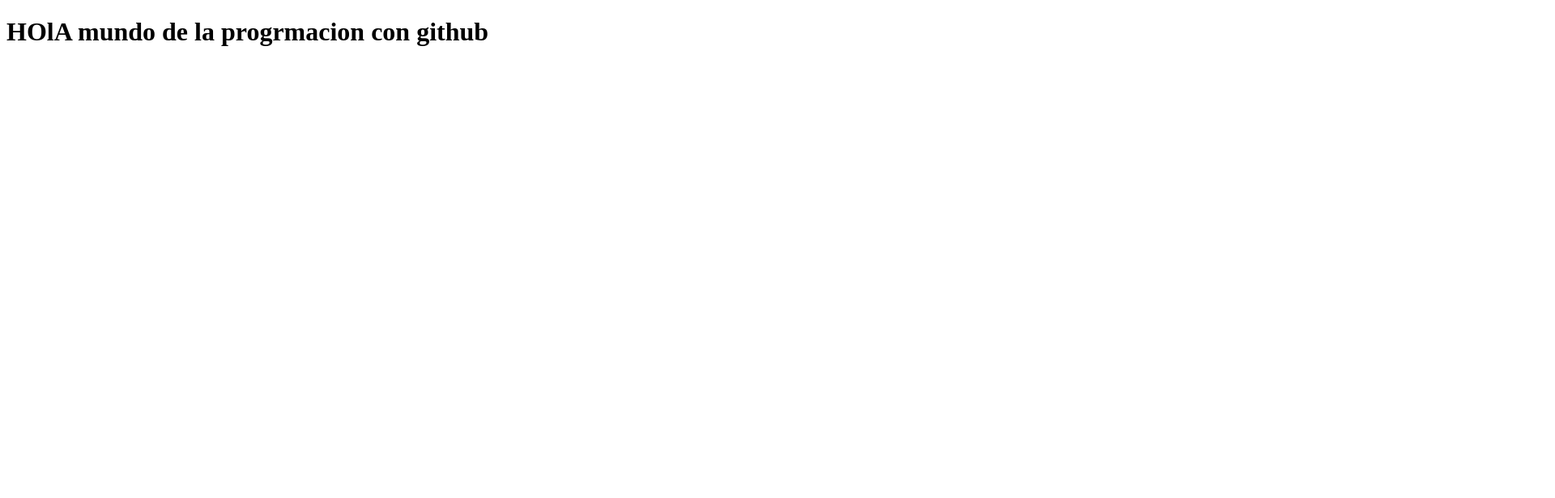
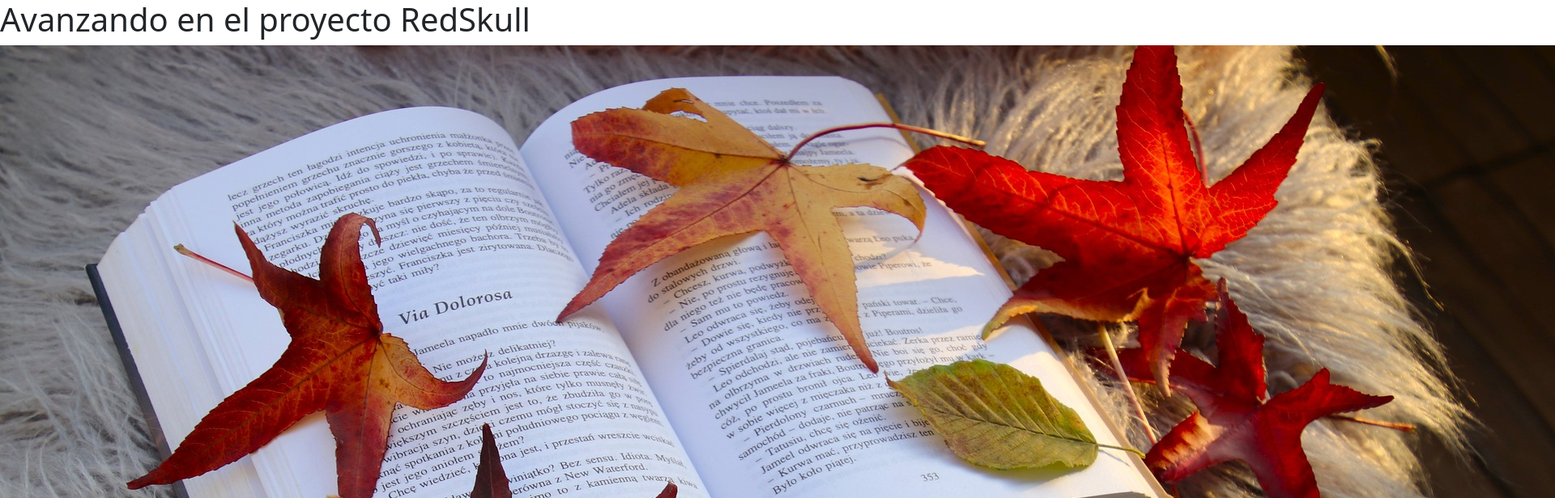
Before and after one commit to karugara/redskull, a plain HTML site: page index.html in a window 1280 px wide. Shown: the top 616 px of the page at 81% size, 1920 px wide, since content can reach past the window. Drawn offline with nearby package versions, Linux system fonts and the light colour scheme.

Commit message:
contratando a besi

```diff
--- a/index.html
+++ b/index.html
@@ -4,9 +4,30 @@
     <meta charset="UTF-8">
     <meta http-equiv="X-UA-Compatible" content="IE=edge">
     <meta name="viewport" content="width=device-width, initial-scale=1.0">
+    <!-- CSS only -->
+<link href="https://cdn.jsdelivr.net/npm/bootstrap@5.2.2/dist/css/bootstrap.min.css" rel="stylesheet" integrity="sha384-Zenh87qX5JnK2Jl0vWa8Ck2rdkQ2Bzep5IDxbcnCeuOxjzrPF/et3URy9Bv1WTRi" crossorigin="anonymous">
+
     <title>Document</title>
 </head>
 <body>
-    <h1>HOlA mundo de la progrmacion con github</h1>
+    <h1>Avanzando en el proyecto RedSkull</h1>
+    <img src="img/to-read-7568502_1920.jpg" alt="">
+
+
+
+
+
+
+
+
+
+
+
+
+
+
+    <!-- JavaScript Bundle with Popper -->
+<script src="https://cdn.jsdelivr.net/npm/bootstrap@5.2.2/dist/js/bootstrap.bundle.min.js" integrity="sha384-OERcA2EqjJCMA+/3y+gxIOqMEjwtxJY7qPCqsdltbNJuaOe923+mo//f6V8Qbsw3" crossorigin="anonymous"></script>
+
 </body>
 </html>
```
Also changed, not shown: img/to-read-7568502_1920.jpg (added).
